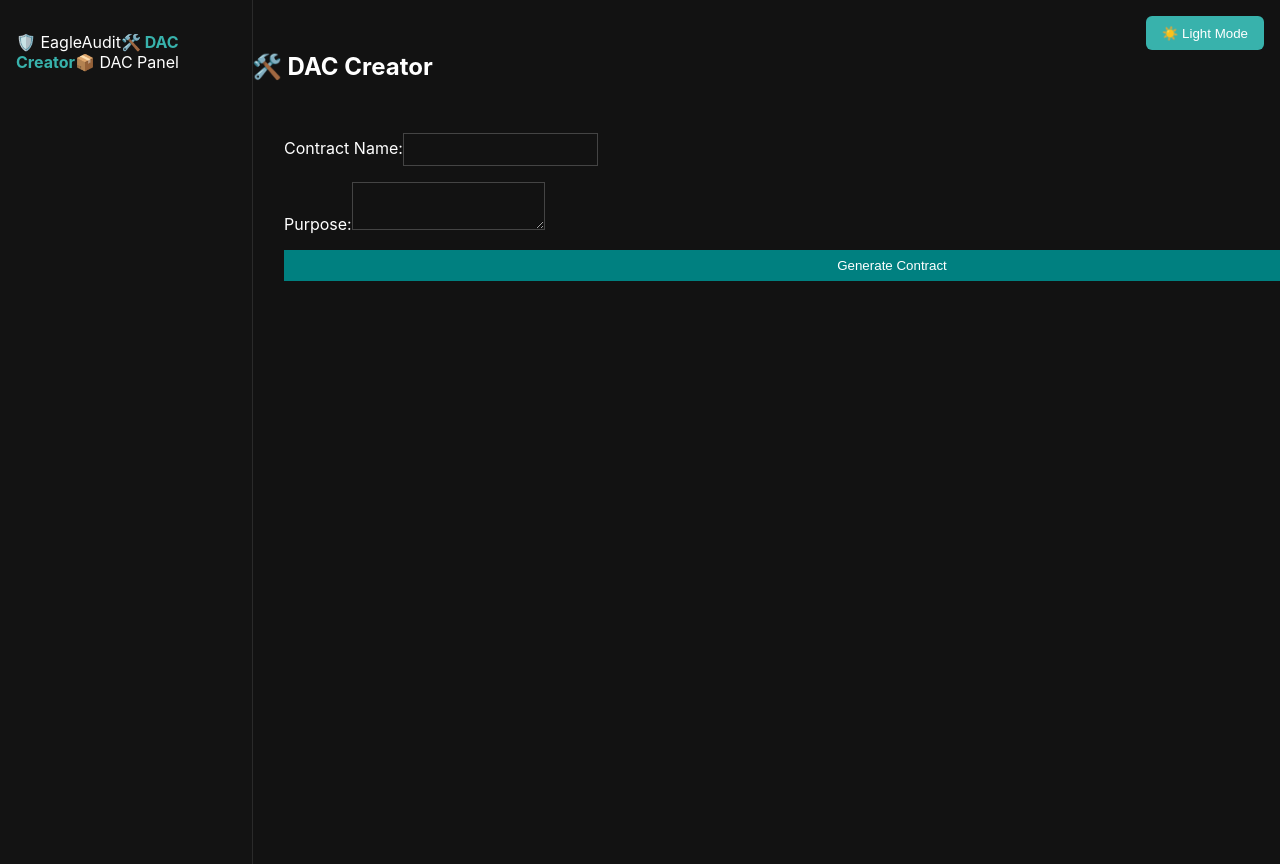
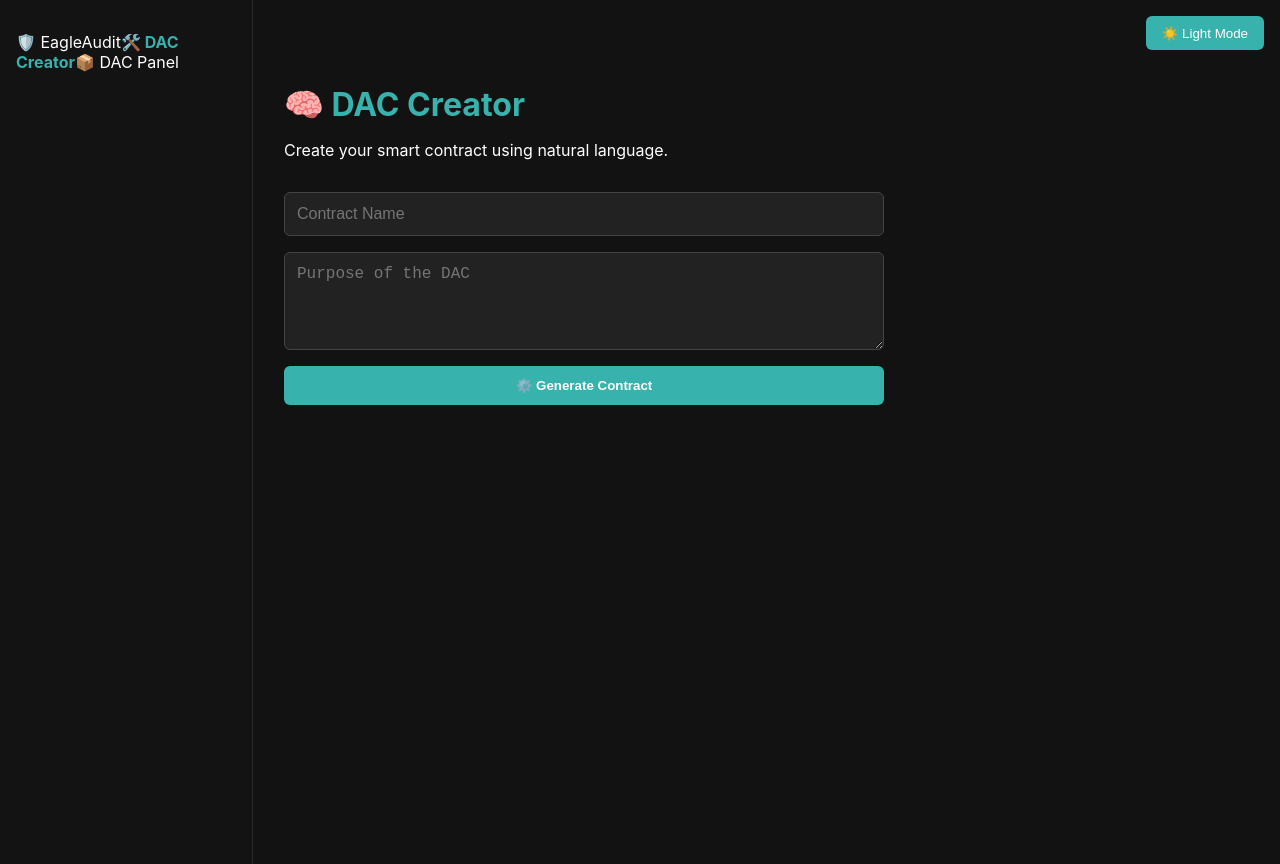
Before and after one commit to IntiDev1/eagledac, a React (Vite) app in the folder frontend/frontendEagledac/: page /creator in a window 1280 px wide. Shown: the top 864 px of the page. Built offline with nearby package versions, Linux system fonts and the light colour scheme.

Commit message:
feat: DAC creator form with live preview and theme support

```diff
--- a/frontend/frontendEagledac/src/pages/DacCreatorPage.tsx
+++ b/frontend/frontendEagledac/src/pages/DacCreatorPage.tsx
@@ -1,11 +1,79 @@
-// src/pages/DacCreatorPage.tsx
-import ContractForm from "../components/ContractForm"; // 👈 Importamos nuevo componente
+// frontendEagledac/src/pages/DacCreatorPage.tsx
+
+import { useState } from "react";
+import "../styles/creator.scss";
 
 function DacCreatorPage() {
+  const [name, setName] = useState("");
+  const [purpose, setPurpose] = useState("");
+  const [code, setCode] = useState("");
+  const [loading, setLoading] = useState(false);
+  const [error, setError] = useState("");
+
+  const handleGenerate = async () => {
+    setLoading(true);
+    setError("");
+
+    try {
+      const res = await fetch("http://localhost:3001/api/ai/generate", {
+        method: "POST",
+        headers: { "Content-Type": "application/json" },
+        body: JSON.stringify({ name, purpose }),
+      });
+
+      const data = await res.json();
+
+      if (data.code) {
+        setCode(data.code);
+      } else {
+        setError("Error generating contract");
+      }
+    } catch {
+      setError("❌ Network error.");
+    } finally {
+      setLoading(false);
+    }
+  };
+
   return (
-    <div className="dac-creator-page">
-      <h2>🛠️ DAC Creator</h2>
-      <ContractForm /> {/* Usamos el componente */}
+    <div className="contract-form">
+      <h1>🧠 DAC Creator</h1>
+      <p>Create your smart contract using natural language.</p>
+
+      <form
+        onSubmit={(e) => {
+          e.preventDefault();
+          handleGenerate();
+        }}
+        className="dac-form"
+      >
+        <input
+          type="text"
+          placeholder="Contract Name"
+          value={name}
+          onChange={(e) => setName(e.target.value)}
+          required
+        />
+        <textarea
+          placeholder="Purpose of the DAC"
+          value={purpose}
+          onChange={(e) => setPurpose(e.target.value)}
+          rows={4}
+          required
+        ></textarea>
+        <button type="submit" disabled={loading}>
+          {loading ? "Generating..." : "⚙️ Generate Contract"}
+        </button>
+      </form>
+
+      {error && <p className="error">{error}</p>}
+
+      {code && (
+        <div className="contract-preview">
+          <h3>📝 Preview</h3>
+          <pre className="contract-content">{code}</pre>
+        </div>
+      )}
     </div>
   );
 }
--- a/frontend/frontendEagledac/src/styles/creator.scss
+++ b/frontend/frontendEagledac/src/styles/creator.scss
@@ -1,77 +1,80 @@
 // frontend/src/styles/creator.scss
 
 .contract-form {
+  padding: 2rem;
   background-color: var(--bg-color);
   color: var(--text-color);
-    padding: 2rem;
 
-    form {
+  h1 {
+    font-size: 2rem;
+    margin-bottom: 0.5rem;
+    color: var(--accent-color);
+  }
+
+  p {
+    margin-bottom: 2rem;
+    font-size: 1rem;
+    color: var(--text-color);
+  }
+
+  .dac-form {
     display: flex;
     flex-direction: column;
     gap: 1rem;
-    }
+    max-width: 600px;
 
-    input, textarea {
-      padding: 0.5rem;
-      background: var(--input-color);
+    input,
+    textarea {
+      padding: 0.75rem;
+      background: var(--input-bg);
       color: var(--text-color);
       border: 1px solid #444;
+      border-radius: 6px;
+      font-size: 1rem;
     }
 
     button {
-      background: teal;
+      background-color: var(--accent-color);
       color: white;
-      padding: 0.5rem 1rem;
-      border: none;
-      cursor: pointer;
-    }
-
-    .generated-code {
-      margin-top: 2rem;
-      background: var(--code-bg);
-      color: var(--text-color);
-      padding: 1rem;
-      border: 1px solid var(--border-color);
-      white-space: pre-wrap;
-    }
-}
-// DacForm styles
-.dac-form {
-  margin-top: 1rem;
-  display: flex;
-  flex-direction: column;
-  gap: 1rem;
-
-  input,
-  textarea {
-    background-color: var(--bg-color);
-    color: var(--text-color);
-    border: 1px solid #444;
-    padding: 0.5rem;
-    border-radius: 6px;
-    font-size: 1rem;
-    width: 100%;
-  }
-
-  button {
-    background-color: #0084ff;
-    color: white;
-    padding: 0.6rem 1rem;
+      padding: 0.75rem 1.2rem;
+      font-weight: bold;
       border: none;
       border-radius: 6px;
-    font-weight: bold;
       cursor: pointer;
 
       &:hover {
-      background-color: #006cd9;
+        background-color: #006a90;
+      }
+
+      &:disabled {
+        background-color: #444;
+        cursor: not-allowed;
+      }
+    }
+
+    .error {
+      color: #e53e3e;
+      font-weight: bold;
     }
   }
 
   .contract-preview {
-    background-color: var(--bg-color);
+    margin-top: 2rem;
+    padding: 1rem;
+    background-color: var(--preview-bg);
     color: var(--text-color);
-    padding: 1rem;
     border-radius: 8px;
+    border-left: 4px solid var(--accent-color);
+
+    h3 {
+      margin-bottom: 0.8rem;
+      color: var(--accent-color);
+    }
+
+    .contract-content {
+      font-family: "Fira Code", monospace;
       white-space: pre-wrap;
+      font-size: 0.95rem;
     }
   }
+}
```
Also changed, not shown: 1 other file (tests, documents, lock files or other folders). Lines whose indentation alone changed are shown as unchanged.
